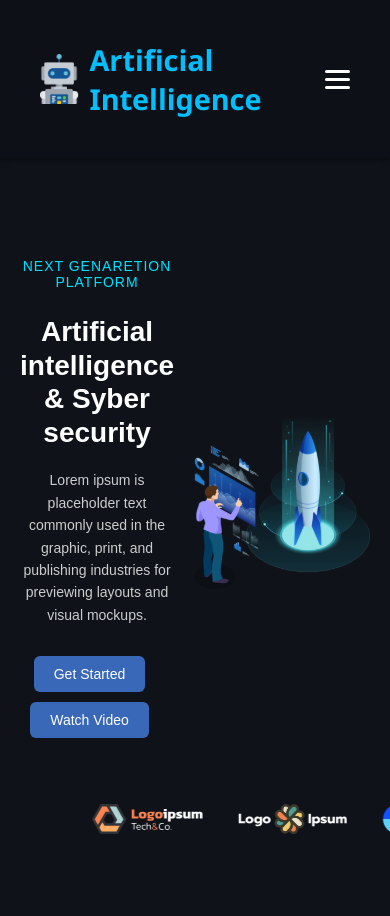
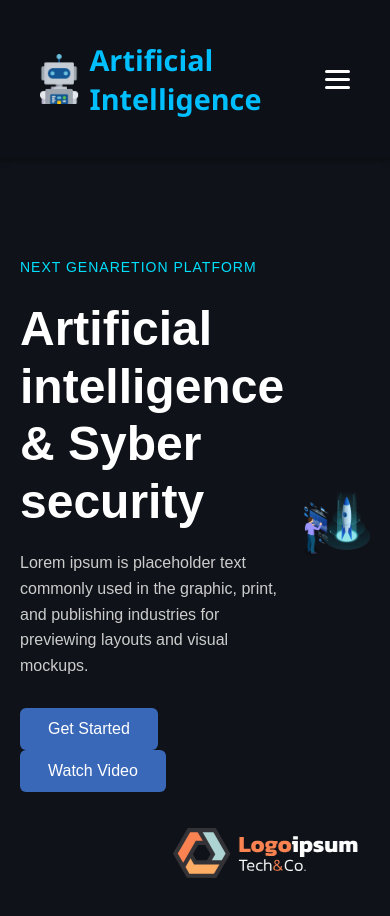
Before and after one commit to jomiy191-arch/Reavtdars, a React (Vite) app: page / in a window 390 px wide. Shown: the top 916 px of the page. Built offline with nearby package versions, Linux system fonts and the light colour scheme.

Commit message:
Some changes

```diff
--- a/src/components/Hero/Hero.css
+++ b/src/components/Hero/Hero.css
@@ -107,41 +107,3 @@
     transform: translateX(-100%);
   }
 }
-
-@media (max-width: 992px) {
-  .hero__container {
-    flex-direction: column-reverse;
-    text-align: center;
-  }
-
-  .hero__title {
-    font-size: 36px;
-  }
-
-  .hero__btn {
-    margin-bottom: 10px;
-  }
-
-  .hero__marquee img {
-    height: 40px;
-  }
-}
-
-@media (max-width: 576px) {
-  .hero__title {
-    font-size: 28px;
-  }
-
-  .hero__text {
-    font-size: 14px;
-  }
-
-  .hero__btn {
-    padding: 10px 20px;
-    font-size: 14px;
-  }
-
-  .hero__marquee img {
-    height: 30px;
-  }
-}
```
